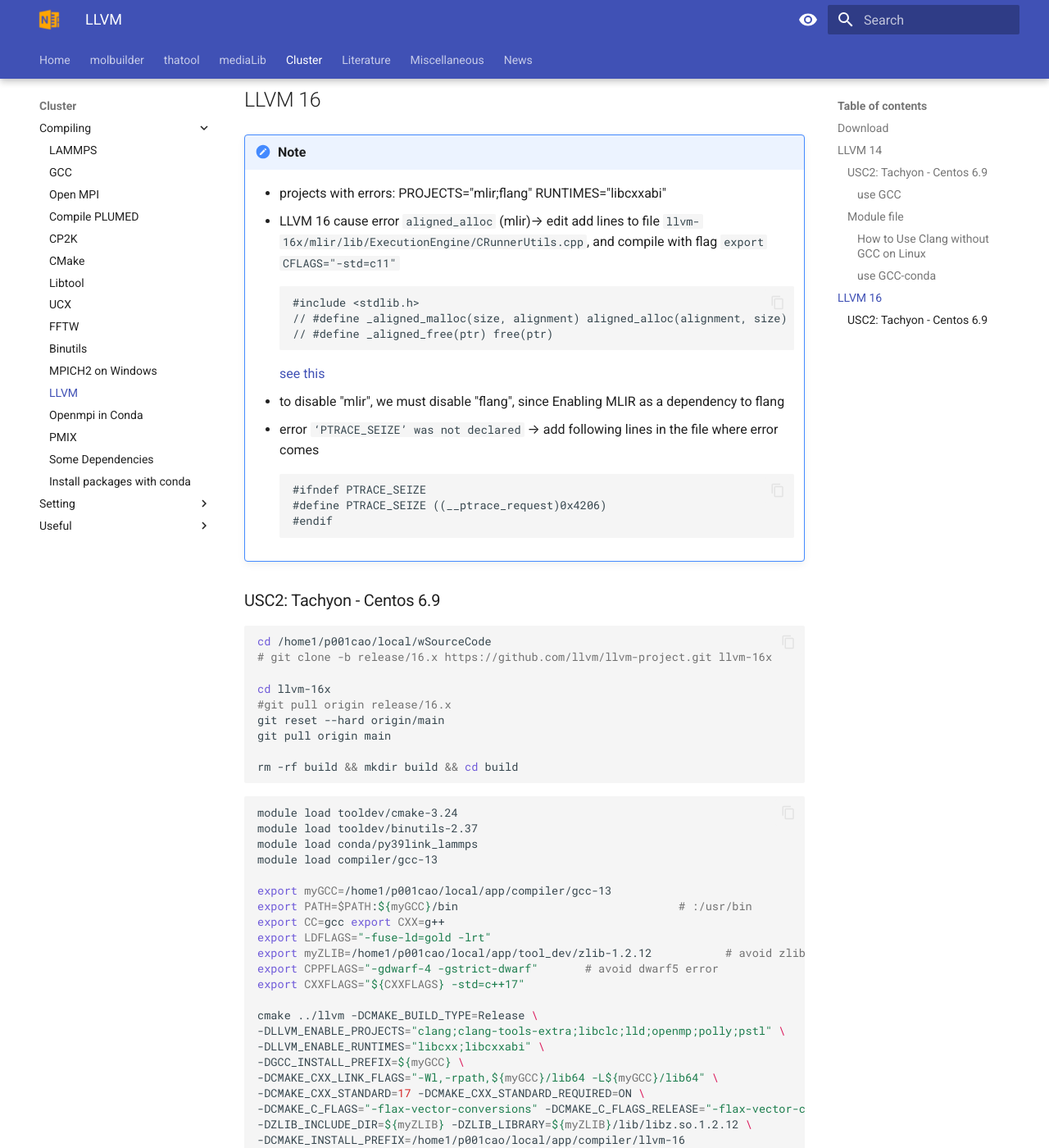
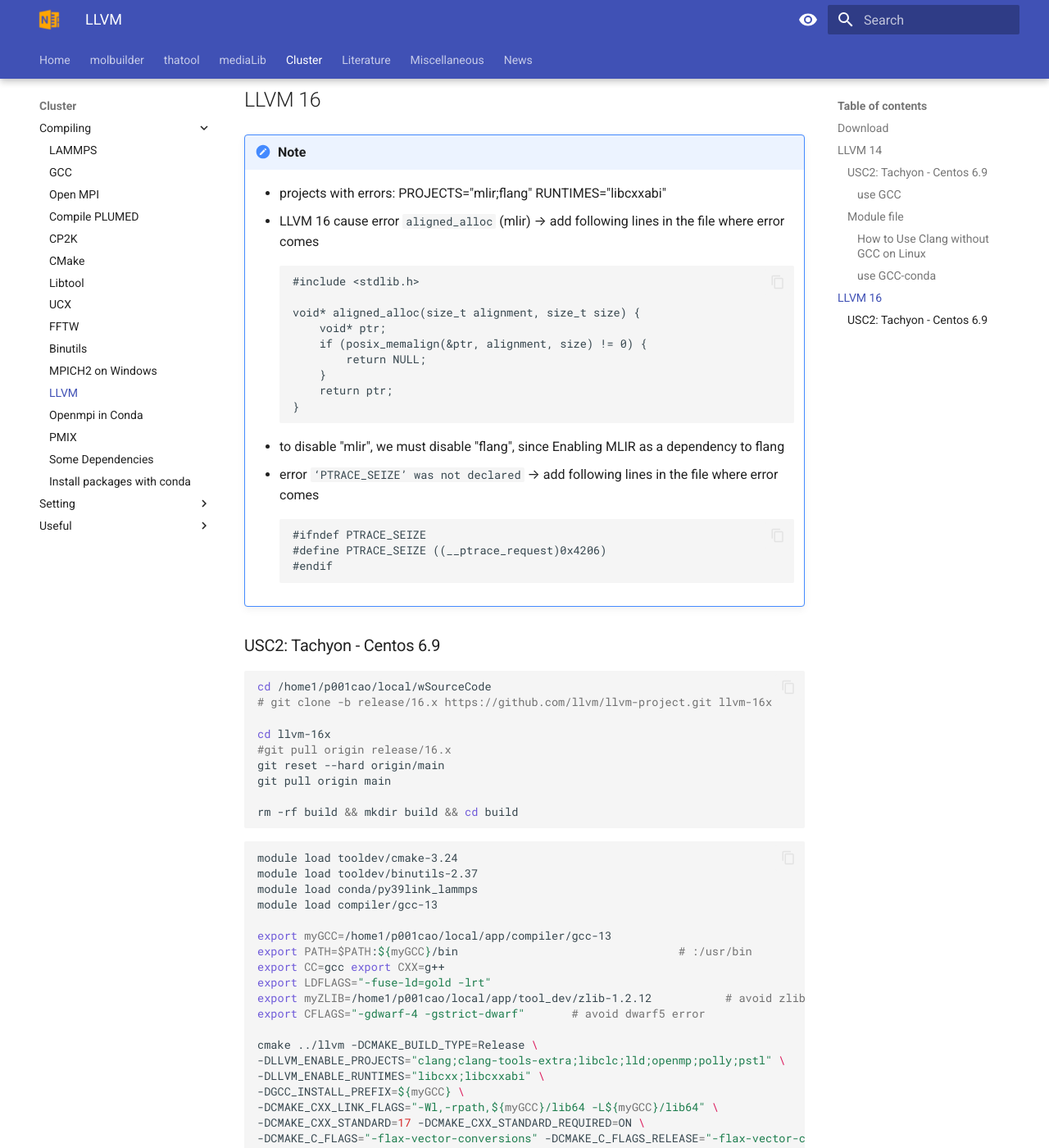
Before and after one commit to thangckt/thangckt.github.io, an MkDocs documentation site: the page built from docs/cluster/compiling/10_LLVM.md, in a window 1280 px wide and 1400 px high, scrolled down 4275 px. Shown: the whole window at 82% size. Built offline with MkDocs 1.6.1 and Material for MkDocs 9.7.7, drawn with Linux system fonts in a browser that asks for light colours; the version menu is left out.

Commit message:
Update 10_LLVM.md

````diff
--- a/docs/cluster/compiling/10_LLVM.md
+++ b/docs/cluster/compiling/10_LLVM.md
@@ -185,20 +185,25 @@
 !!! note
 
     - projects with errors: PROJECTS="mlir;flang"  RUNTIMES="libcxxabi"
-    - LLVM 16 cause error `aligned_alloc` (mlir)--> edit add lines to file `llvm-16x/mlir/lib/ExecutionEngine/CRunnerUtils.cpp`, and compile with flag `export CFLAGS="-std=c11"`
-        ```
-        #include <stdlib.h>
-        // #define _aligned_malloc(size, alignment) aligned_alloc(alignment, size)
-        // #define _aligned_free(ptr) free(ptr)
-        ```
-        [see this](https://github.com/dtegunov/liblion/issues/1)
+    - LLVM 16 cause error `aligned_alloc` (mlir) --> add following lines in the file where error comes
+    ```
+    #include <stdlib.h>
+
+    void* aligned_alloc(size_t alignment, size_t size) {
+        void* ptr;
+        if (posix_memalign(&ptr, alignment, size) != 0) {
+            return NULL;
+        }
+        return ptr;
+    }
+    ```
     - to disable "mlir", we must disable "flang", since Enabling MLIR as a dependency to flang
     - error `‘PTRACE_SEIZE’ was not declared` --> add following lines in the file where error comes
-        ```
-        #ifndef PTRACE_SEIZE
-        #define PTRACE_SEIZE ((__ptrace_request)0x4206)
-        #endif
-        ```
+    ```
+    #ifndef PTRACE_SEIZE
+    #define PTRACE_SEIZE ((__ptrace_request)0x4206)
+    #endif
+    ```
 
 
 ### USC2: Tachyon - Centos 6.9
@@ -226,8 +231,7 @@
 export CC=gcc export CXX=g++
 export LDFLAGS="-fuse-ld=gold -lrt"
 export myZLIB=/home1/p001cao/local/app/tool_dev/zlib-1.2.12           # avoid zlib hidden by conda
-export CPPFLAGS="-gdwarf-4 -gstrict-dwarf"       # avoid dwarf5 error
-export CXXFLAGS="${CXXFLAGS} -std=c++17"
+export CFLAGS="-gdwarf-4 -gstrict-dwarf"       # avoid dwarf5 error
 
 cmake ../llvm -DCMAKE_BUILD_TYPE=Release \
 -DLLVM_ENABLE_PROJECTS="clang;clang-tools-extra;libclc;lld;openmp;polly;pstl" \
````
